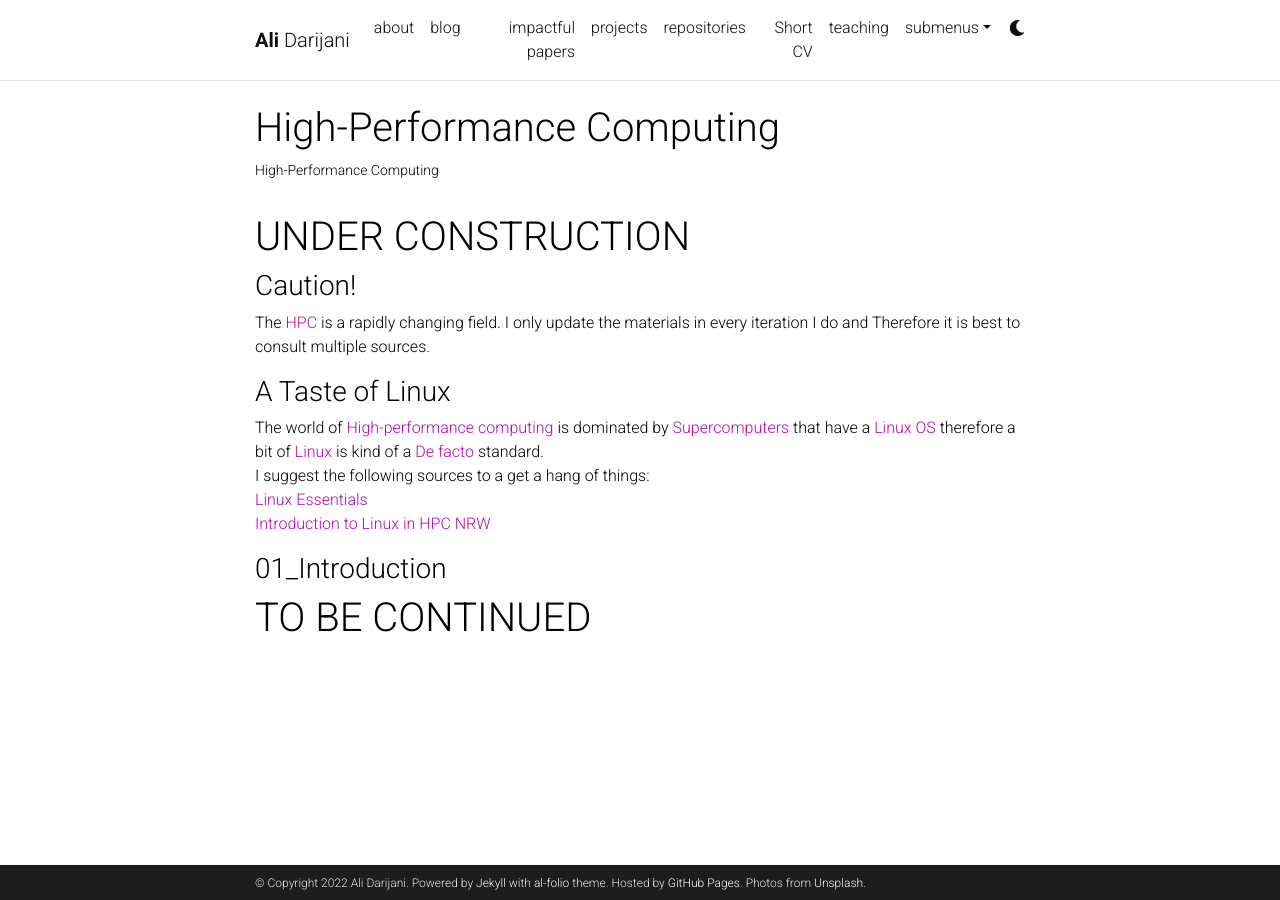
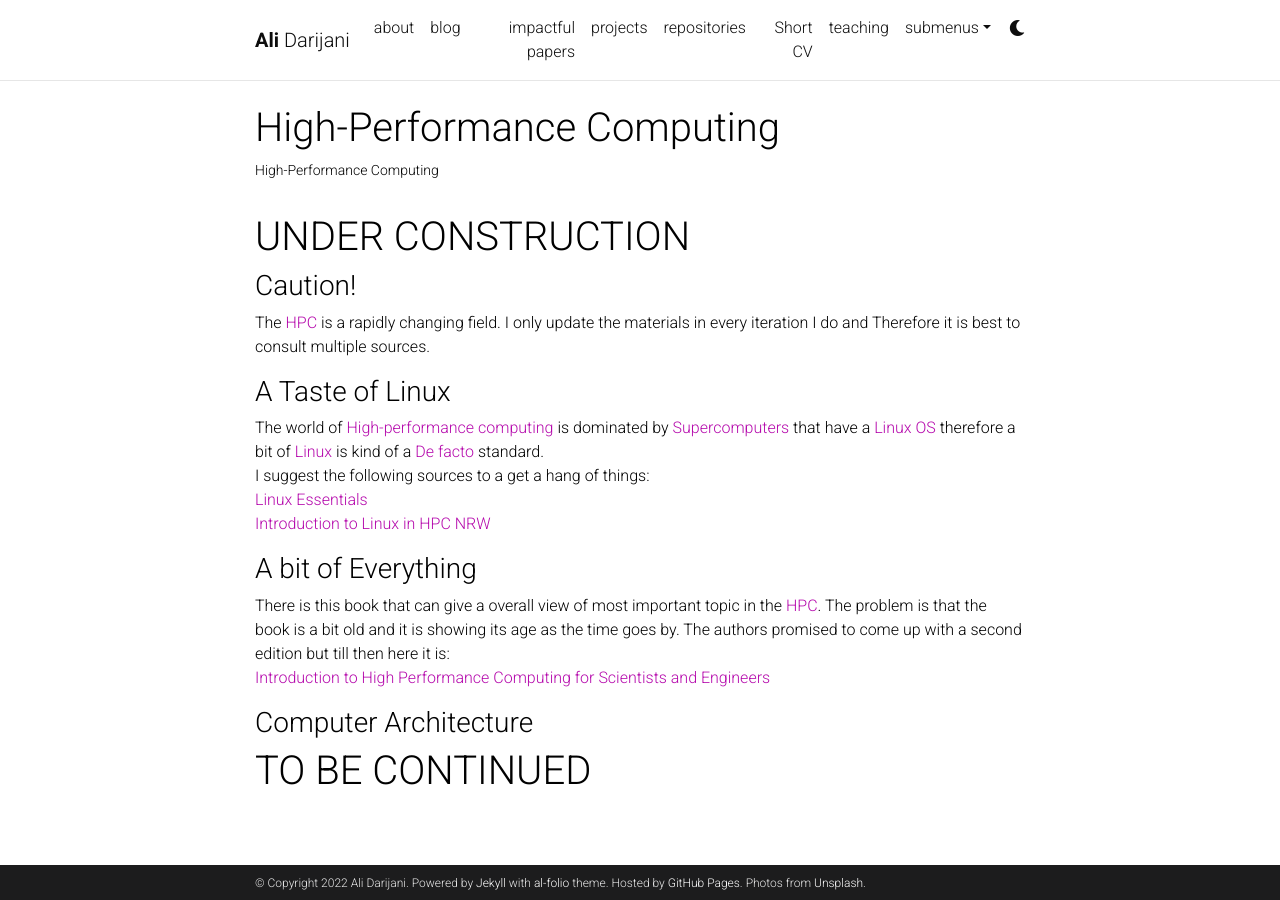
Before and after one commit to adarijani/adarijani.github.io_archived, a Jekyll site: the page built from _projects/5_project.md, in a window 1280 px wide. Built offline with Jekyll 4.4.1, drawn with Linux system fonts in a browser that asks for light colours; comment, search, counter and statistics services are not loaded; a style sheet for code colours, icons or effects is not loaded.

Commit message:
Update 5_project.md

```diff
--- a/_projects/5_project.md
+++ b/_projects/5_project.md
@@ -16,7 +16,11 @@ have a [Linux](https://en.wikipedia.org/wiki/Linux) [OS](https://en.wikipedia.or
 I suggest the following sources to a get a hang of things:
 [Linux Essentials](https://learning.lpi.org/pdfstore/LPI-Learning-Material-010-160-en.pdf)
 [Introduction to Linux in HPC NRW](https://hpc-wiki.info/hpc/Introduction_to_Linux_in_HPC)
-### 01_Introduction
+### A bit of Everything
+There is this book that can give a overall view of most important topic in the [HPC](https://en.wikipedia.org/wiki/High-performance_computing). The problem is that the book is a bit old and it is showing its age as the time goes by. The authors promised to come up with a second edition but till then here it is:
+[Introduction to High Performance Computing for Scientists and Engineers](https://www.routledge.com/Introduction-to-High-Performance-Computing-for-Scientists-and-Engineers/Hager-Wellein/p/book/9781439811924)
+### Computer Architecture
+
 
 
 # TO BE CONTINUED
```
